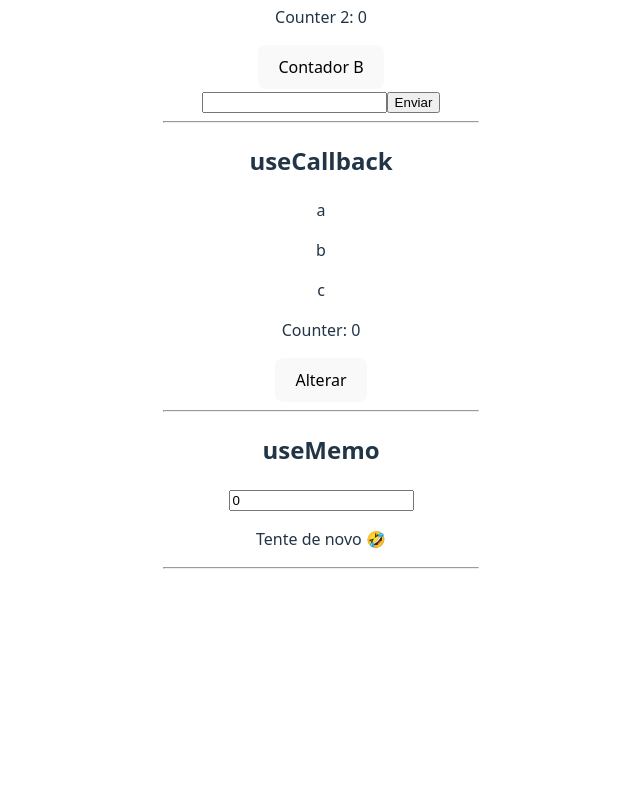
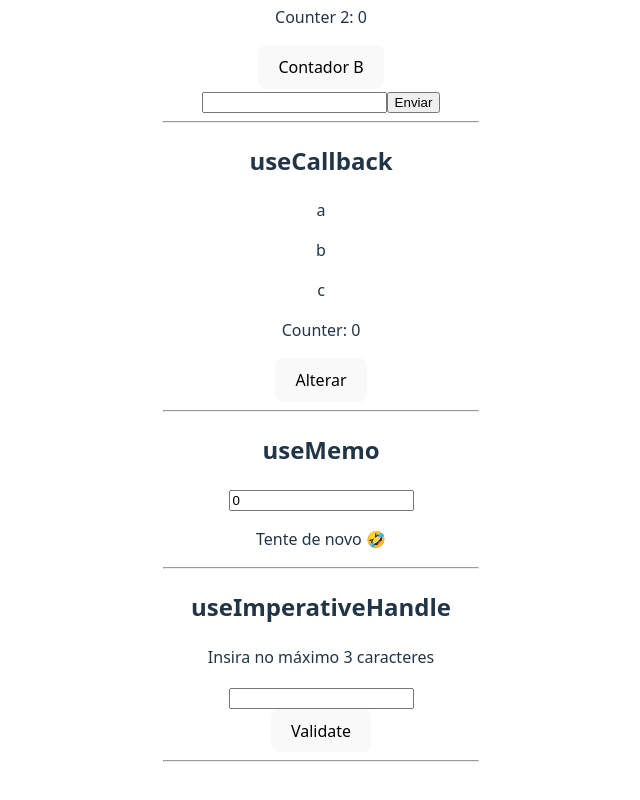
Before and after one commit to VictorLapaDev/React-Course-Matheus-Battiti, a React (Vite) app in the folder 11-Hooks/HooksReact/: page / in a window 1280 px wide. Shown: the part 1444-2244 px from the top of the page, without its empty margins (319-959 px from the left). Before the commit the page ends 2053 px from the top, so only its background shows below. Built offline with nearby package versions, Linux system fonts and the light colour scheme.

Commit message:
feat: aprendendo useImperativeHandle

```diff
--- /dev/null
+++ b/11-Hooks/HooksReact/src/components/HookUseImperativeHandle.jsx
@@ -0,0 +1,35 @@
+import React, { useRef } from 'react'
+import SomeComponent from './SomeComponent';
+
+const HookUseImperativeHandle = () => {
+
+  // useRef cria uma referência mutável
+  // Aqui ela será usada para acessar funções internas
+  // do componente filho (SomeComponent)
+  const inputRef = useRef();
+
+  return (
+    <div>
+      <h2>useImperativeHandle</h2>
+
+      {/*
+        Passamos a ref para o componente filho.
+        Isso só funciona porque o filho usa forwardRef
+      */}
+      <SomeComponent ref={inputRef} />
+
+      {/*
+        Ao clicar no botão, acessamos inputRef.current
+        e chamamos a função validate(), que foi exposta
+        pelo componente filho usando useImperativeHandle
+      */}
+      <button onClick={() => inputRef.current.validate()}>
+        Validate
+      </button>
+
+      <hr />
+    </div>
+  )
+}
+
+export default HookUseImperativeHandle
--- /dev/null
+++ b/11-Hooks/HooksReact/src/components/SomeComponent.jsx
@@ -0,0 +1,40 @@
+import React, { forwardRef, useImperativeHandle, useRef } from 'react'
+
+// forwardRef permite que o componente funcional
+// receba uma ref vinda do componente pai
+const SomeComponent = forwardRef((props, ref) => {
+
+  // Ref local para acessar diretamente o input do DOM
+  const localInputRef = useRef()
+
+  // useImperativeHandle controla o que o componente pai
+  // poderá acessar através da ref
+  useImperativeHandle(ref, () => {
+    return {
+      // Função exposta ao componente pai
+      // Ela poderá ser chamada via:
+      // inputRef.current.validate()
+      validate: () => {
+        // Acessa o valor atual do input
+        // Se tiver mais de 3 caracteres, limpa o campo
+        if (localInputRef.current.value.length > 3) {
+          localInputRef.current.value = "";
+        }
+      }
+    }
+  })
+
+  return (
+    <div>
+      <p>Insira no máximo 3 caracteres</p>
+
+      {/*
+        Input controlado via ref
+        Permite manipulação direta do DOM
+      */}
+      <input type="text" ref={localInputRef} />
+    </div>
+  )
+})
+
+export default SomeComponent
--- a/11-Hooks/HooksReact/src/pages/Home.jsx
+++ b/11-Hooks/HooksReact/src/pages/Home.jsx
@@ -9,6 +9,7 @@ import HookUseRef from '../components/HookUseRef'
 import HookUseCallback from '../components/HookUseCallback'
 import HookUseMemo from '../components/HookUSeMemo'
 import HookUseLayoutEffect from '../components/HookUseLayoutEffect'
+import HookUseImperativeHandle from '../components/HookUseImperativeHandle'
 
 
 const Home = () => {
@@ -27,6 +28,7 @@ const Home = () => {
         <HookUseCallback/>
         <HookUseMemo/>
         <HookUseLayoutEffect/>
+        <HookUseImperativeHandle/>
     </div>
   )
 }
```
